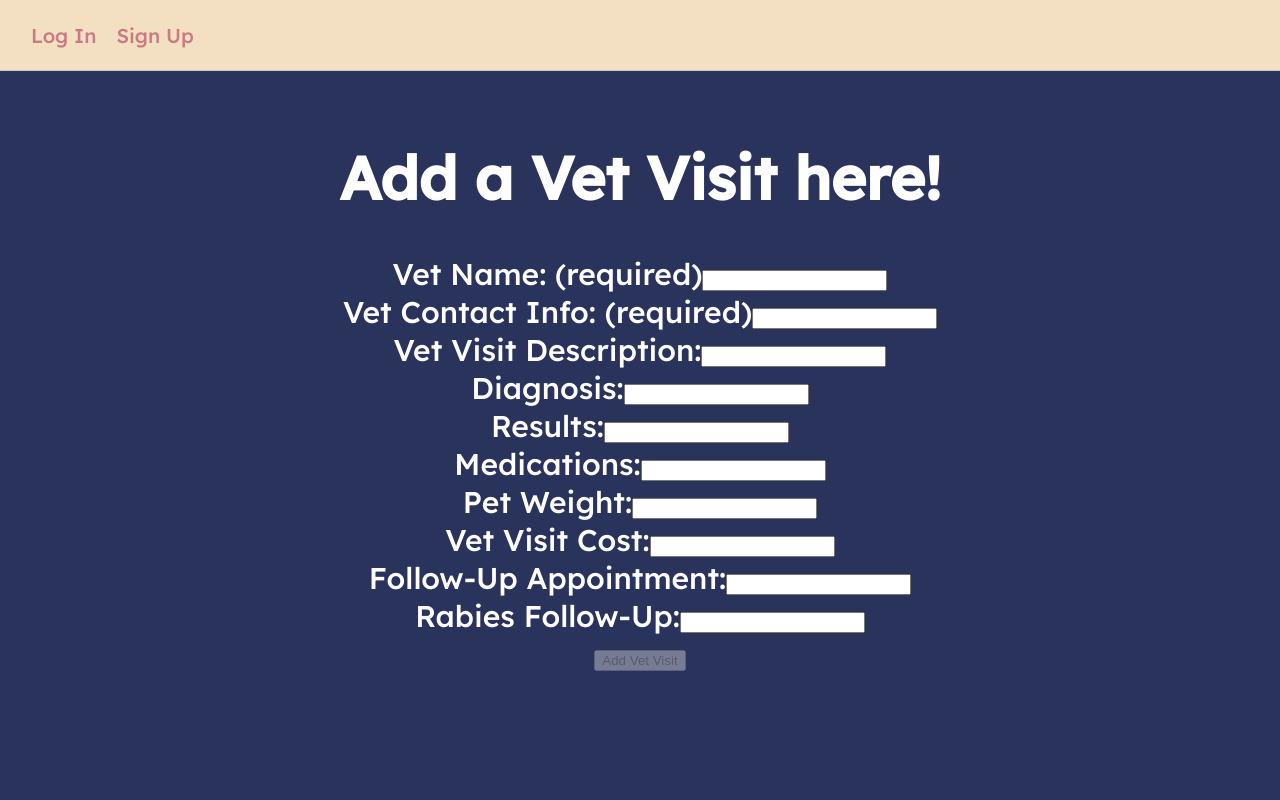
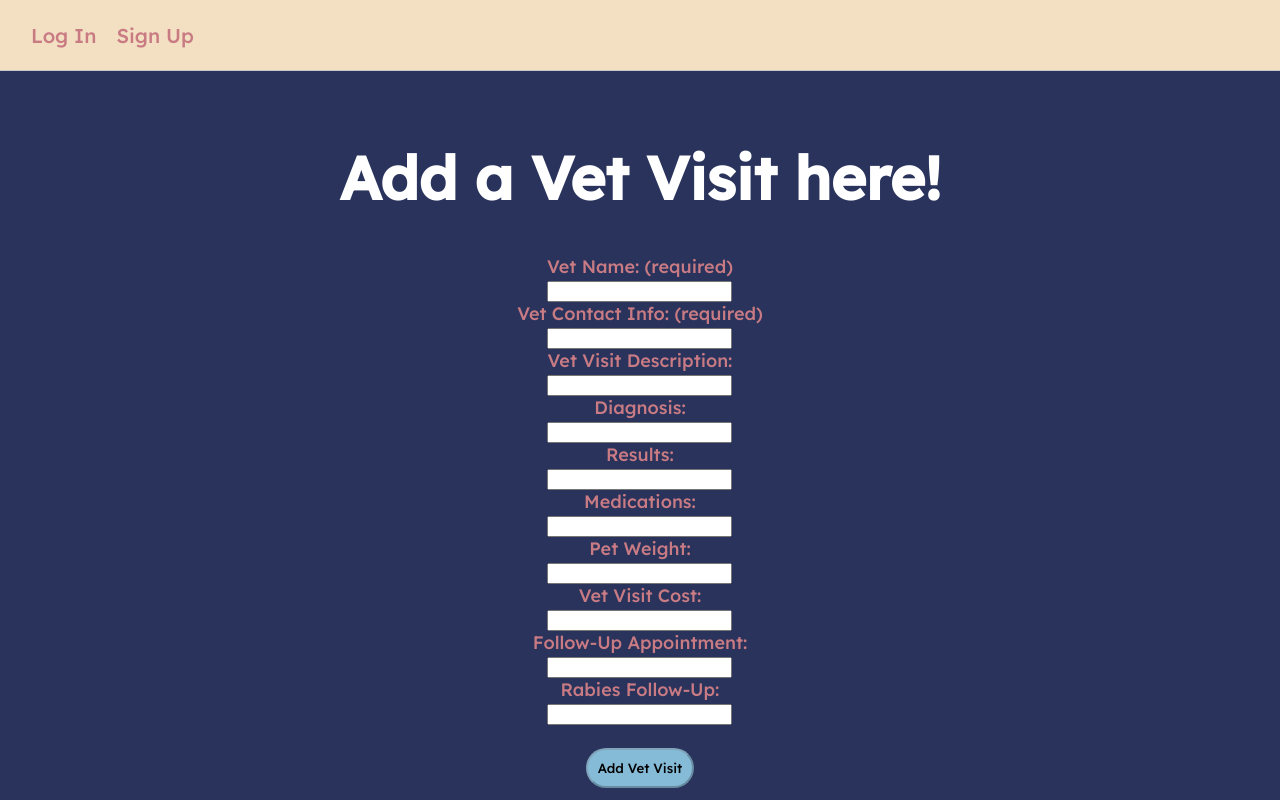
Before and after one commit to shakestuffup73/lamdb-frontend, a React (Create React App) app: page /addVet in a window 1280 px wide. Built offline with nearby package versions, Linux system fonts and the light colour scheme; no server answers.

Commit message:
update adjust vet

```diff
--- a/src/pages/AddVet/AddVet.jsx
+++ b/src/pages/AddVet/AddVet.jsx
@@ -41,10 +41,12 @@ const AddVet = (props) => {
 		<div className={styles.addVetContainer}>
     <h1> Add a Vet Visit here!</h1>
     <form autoComplete="off" ref={formElement} onSubmit={handleSubmit}>
+		<div className={styles.vetFormFont}>
 				<div className="form-group mb-3">
 					<label htmlFor="name-input" className="form-label">
 						Vet Name: (required)
 					</label>
+					<br></br>
 					<input
 						type="text"
 						className="form-control"
@@ -59,6 +61,7 @@ const AddVet = (props) => {
 					<label htmlFor="contact-input" className="form-label">
 						Vet Contact Info: (required)
 					</label>
+					<br></br>
 					<input
 						type="text"
 						className="form-control"
@@ -73,6 +76,7 @@ const AddVet = (props) => {
 					<label htmlFor="description-input" className="form-label">
 						Vet Visit Description:
 					</label>
+					<br></br>
 					<input
 						type="text"
 						className="form-control"
@@ -86,6 +90,7 @@ const AddVet = (props) => {
 					<label htmlFor="diagnosis-input" className="form-label">
 						Diagnosis:
 					</label>
+					<br></br>
 					<input
 						type="text"
 						className="form-control"
@@ -99,6 +104,7 @@ const AddVet = (props) => {
 					<label htmlFor="results-input" className="form-label">
 						Results:
 					</label>
+					<br></br>
 					<input
 						type="text"
 						className="form-control"
@@ -112,6 +118,7 @@ const AddVet = (props) => {
 					<label htmlFor="medications-input" className="form-label">
 						Medications:
 					</label>
+					<br></br>
 					<input
 						type="text"
 						className="form-control"
@@ -125,6 +132,7 @@ const AddVet = (props) => {
 					<label htmlFor="weight-input" className="form-label">
 						Pet Weight:
 					</label>
+					<br></br>
 					<input
 						type="text"
 						className="form-control"
@@ -138,6 +146,7 @@ const AddVet = (props) => {
 					<label htmlFor="cost-input" className="form-label">
 						Vet Visit Cost:
 					</label>
+					<br></br>
 					<input
 						type="text"
 						className="form-control"
@@ -151,6 +160,7 @@ const AddVet = (props) => {
 					<label htmlFor="appointment-input" className="form-label">
 						Follow-Up Appointment:
 					</label>
+					<br></br>
 					<input
 						type="text"
 						className="form-control"
@@ -164,6 +174,7 @@ const AddVet = (props) => {
 					<label htmlFor="rabies-input" className="form-label">
 						Rabies Follow-Up:
 					</label>
+					<br></br>
 					<input
 						type="text"
 						className="form-control"
@@ -175,6 +186,7 @@ const AddVet = (props) => {
 				</div>
 
 				<div className="d-grid">
+				<br></br>
 					<button
 						type="submit"
 						className="btn btn-primary btn-fluid"
@@ -183,6 +195,7 @@ const AddVet = (props) => {
 						Add Vet Visit
 					</button>
 				</div>
+			</div>
 			</form>
 			</div>
 		</>
--- a/src/pages/AddVet/AddVet.module.css
+++ b/src/pages/AddVet/AddVet.module.css
@@ -12,3 +12,16 @@ body {
   font-size: 30px;
   font-family: 'Lexend Deca', sans-serif;
 }
+
+.vetFormFont {
+  font-size: 18px;
+  color: #C97B84;
+}
+
+button {
+  background-color: #86BBD8;
+  border-radius: 90px;
+  padding: 10px;
+  color: black;
+  font-family: 'Lexend Deca'
+}
```
